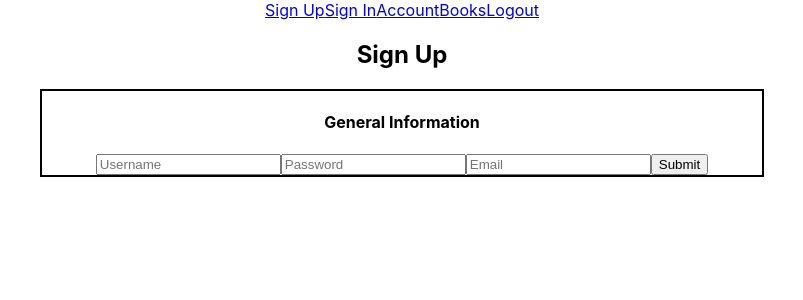
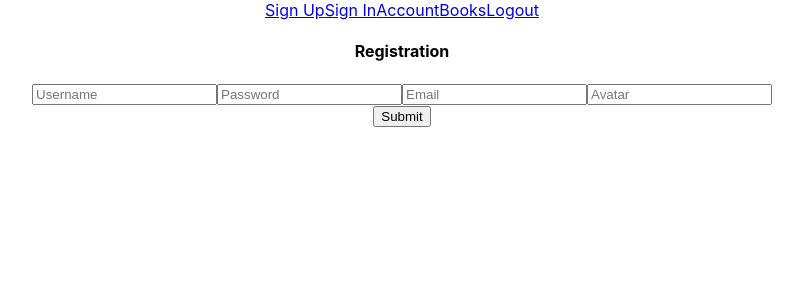
Before and after one commit to meloegel/my-libaray-fe, a React (Create React App) app: page / in a window 1280 px wide. Shown: the top 300 px of the page, without its empty margins (238-1041 px from the left). Built offline with nearby package versions, Linux system fonts and the light colour scheme.

Commit message:
removed card

```diff
--- a/src/components/SignUp.js
+++ b/src/components/SignUp.js
@@ -5,12 +5,12 @@ import { useHistory } from "react-router-dom";
 import * as yup from "yup";
 import InputGroup from 'react-bootstrap/InputGroup'
 import FormControl from 'react-bootstrap/FormControl'
-import Card from 'react-bootstrap/Card'
 
 const initialFormValues = {
     username: "",
     password: "",
     email: "",
+    avatar: ""
 };
 const initialFormErrors = {
     username: "",
@@ -77,13 +77,10 @@ export default function Registration() {
     return (
         <div className="signup">
             <div>
-                <div>
-                    <h2>Sign Up</h2>
-                </div>
                 <div className="form inputs">
-                    <Card border='black' bg='dark' style={{ width: '45rem', border: '2px solid black', margin: '0 auto' }} >
-                        <h4>General Information</h4>
-                        <InputGroup className="mb-3" onSubmit={onSubmit} disabled={disabled}>
+                    <form className="form container" onSubmit={onSubmit} disabled={disabled}>
+                        <h4>Registration</h4>
+                        <InputGroup >
                             <FormControl
                                 placeholder="Username"
                                 aria-label="Username"
@@ -111,16 +108,27 @@ export default function Registration() {
                                 name="email"
                                 type="email"
                             />
-                            <button className="submit">Submit</button>
+
+                            <FormControl
+                                placeholder="Avatar"
+                                aria-label="Avatar"
+                                aria-describedby="basic-addon1"
+                                value={formValues.avatar}
+                                onChange={onInputChange}
+                                name="avatar"
+                                type="text"
+                            />
                         </InputGroup>
+
                         <div>
                             <div className="errors">
                                 <div>{formErrors.username}</div>
                                 <div>{formErrors.password}</div>
                                 <div>{formErrors.email}</div>
                             </div>
+                            <button className="submit">Submit</button>
                         </div>
-                    </Card>
+                    </form>
                 </div>
             </div>
         </div>
```
